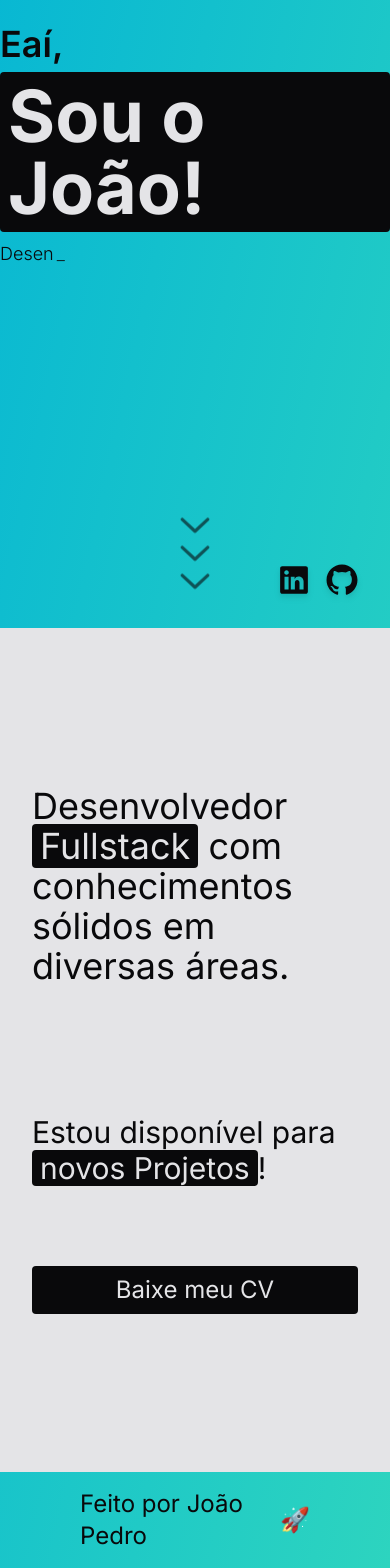
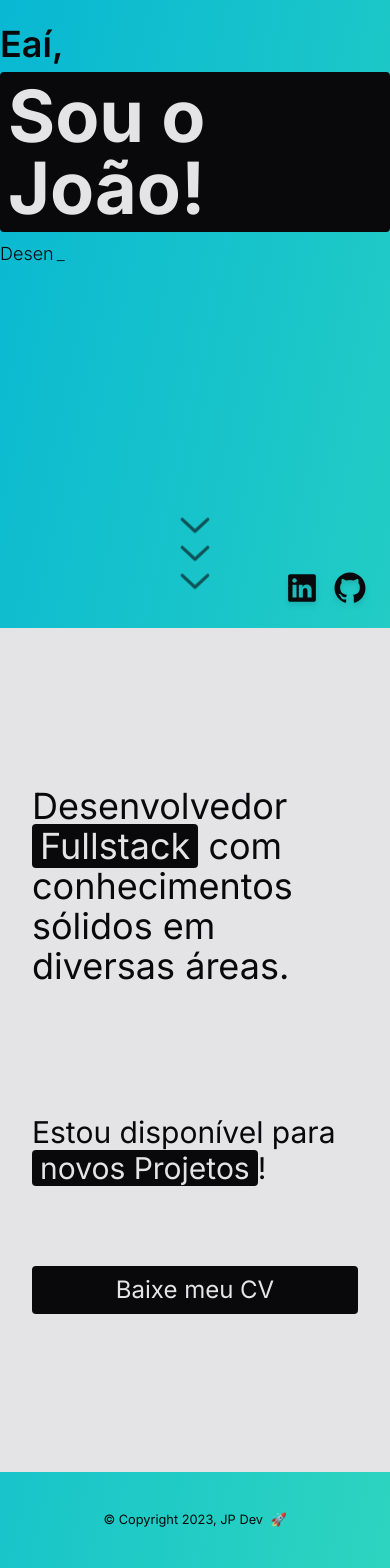
Before and after one commit to 7Cass/portfolio, a Next.js app: page / in a window 390 px wide. Shown: the part 216-1784 px from the top of the page. Built offline with nearby package versions, Linux system fonts and the light colour scheme; what tailwindcss-animation-delay would draw is missing.

Commit message:
fix: minor adjusts

```diff
--- a/src/app/page.tsx
+++ b/src/app/page.tsx
@@ -4,38 +4,19 @@ import {
   LinkedInLogoIcon,
   ChevronDownIcon,
   DownloadIcon,
+  ArrowUpIcon,
 } from '@radix-ui/react-icons';
 import { Typewriter } from 'react-simple-typewriter';
 
-const techs: { name: string }[] = [
-  {
-    name: 'Angular',
-  },
-  {
-    name: 'Next',
-  },
-  {
-    name: 'Typescript',
-  },
-  {
-    name: 'Express',
-  },
-  {
-    name: 'Node',
-  },
-  {
-    name: 'Aws',
-  },
-  {
-    name: 'Postgres',
-  },
-];
+const date = new Date();
 
 export default function Home() {
   return (
     <main className="cursor-default relative flex flex-col items-center justify-center bg-gradient-to-br from-cyan-500 dark:from-indigo-700 dark:to-rose-900 to-teal-400">
       {/* Hero */}
-      <section className="pb-4 h-screen w-full flex flex-col justify-center items-center text-zinc-950 dark:text-zinc-200">
+      <section
+        id="hero"
+        className="pb-4 h-screen w-full flex flex-col justify-center items-center text-zinc-950 dark:text-zinc-200">
         <div className="space-y-2 flex-1 flex flex-col justify-center">
           <p className="text-4xl md:text-5xl lg:text-6xl font-semibold">Eaí,</p>
           <div className="flex items-center justify-center gap-2">
@@ -50,7 +31,7 @@ export default function Home() {
                 'Amante de Jogos',
                 'Desenvolvedor Back-End',
                 'Entusiasta de Novas Tecnologias',
-                'UI Designer',
+                'UI & UX Designer',
               ]}
               loop={false}
               cursor
@@ -83,49 +64,6 @@ export default function Home() {
             com conhecimentos sólidos em diversas áreas.
           </h2>
 
-          {/* <div className="w-full flex flex-col gap-8 items-center justify-center">
-            <h2 className="text-2xl md:text-3xl lg:text-5xl">
-              Algumas tecnologias que domino
-            </h2>
-
-            <div className="relative w-full md:max-w-5xl h-12 overflow-x-hidden">
-              <div
-                style={{
-                  left: '0%',
-                  top: '0%',
-                  width: 'inherit',
-                  height: 'inherit',
-                }}
-                className="absolute w-full flex items-center justify-around animate-primary text-zinc-200">
-                {techs &&
-                  techs.map((tech, index) => (
-                    <div
-                      key={index}
-                      className="py-1 px-2 text-center rounded text-md md:text-xl lg:text-2xl xl:text-3xl dark:text-zinc-950 text-zinc-200 dark:bg-zinc-200 bg-zinc-950">
-                      {tech.name}
-                    </div>
-                  ))}
-              </div>
-              <div
-                style={{
-                  left: '0%',
-                  top: '0%',
-                  width: 'inherit',
-                  height: 'inherit',
-                }}
-                className="absolute w-full flex items-center justify-around animate-secondary text-zinc-200">
-                {techs &&
-                  techs.map((tech, index) => (
-                    <div
-                      key={index}
-                      className="px-2 py-1 rounded text-md md:text-xl lg:text-2xl xl:text-3xl dark:text-zinc-950 text-zinc-200 dark:bg-zinc-200 bg-zinc-950">
-                      {tech.name}
-                    </div>
-                  ))}
-              </div>
-            </div>
-          </div> */}
-
           <div className="w-full flex flex-col items-center justify-center gap-20">
             <h3 className="text-3xl md:text-4xl lg:text-6xl">
               Estou disponível para{' '}
@@ -145,14 +83,16 @@ export default function Home() {
       </section>
 
       <footer className="h-24 w-full">
-        <div className="h-full px-20 flex items-center gap-4 text-zinc-950 dark:text-zinc-200">
-          <p className="text-2xl md:text-3xl">Feito por João Pedro</p>
-          <p className="text-2xl md:text-3xl">🚀</p>
+        <div className="h-full px-20 flex items-center justify-center gap-4 text-zinc-950 dark:text-zinc-200">
+          <small>
+            &copy; Copyright {date.getFullYear()}, JP Dev{' '}
+            <span className="ml-1">🚀</span>
+          </small>
         </div>
       </footer>
 
       {/* Floating Icons */}
-      <section className="z-50 m-8 flex gap-4 fixed right-0 bottom-0 text-zinc-950 dark:text-zinc-200">
+      <section className="z-50 m-6 flex gap-4 fixed right-0 bottom-0 text-zinc-950 dark:text-zinc-200">
         <a
           href="https://github.com/7cass"
           target="_blank"
```
